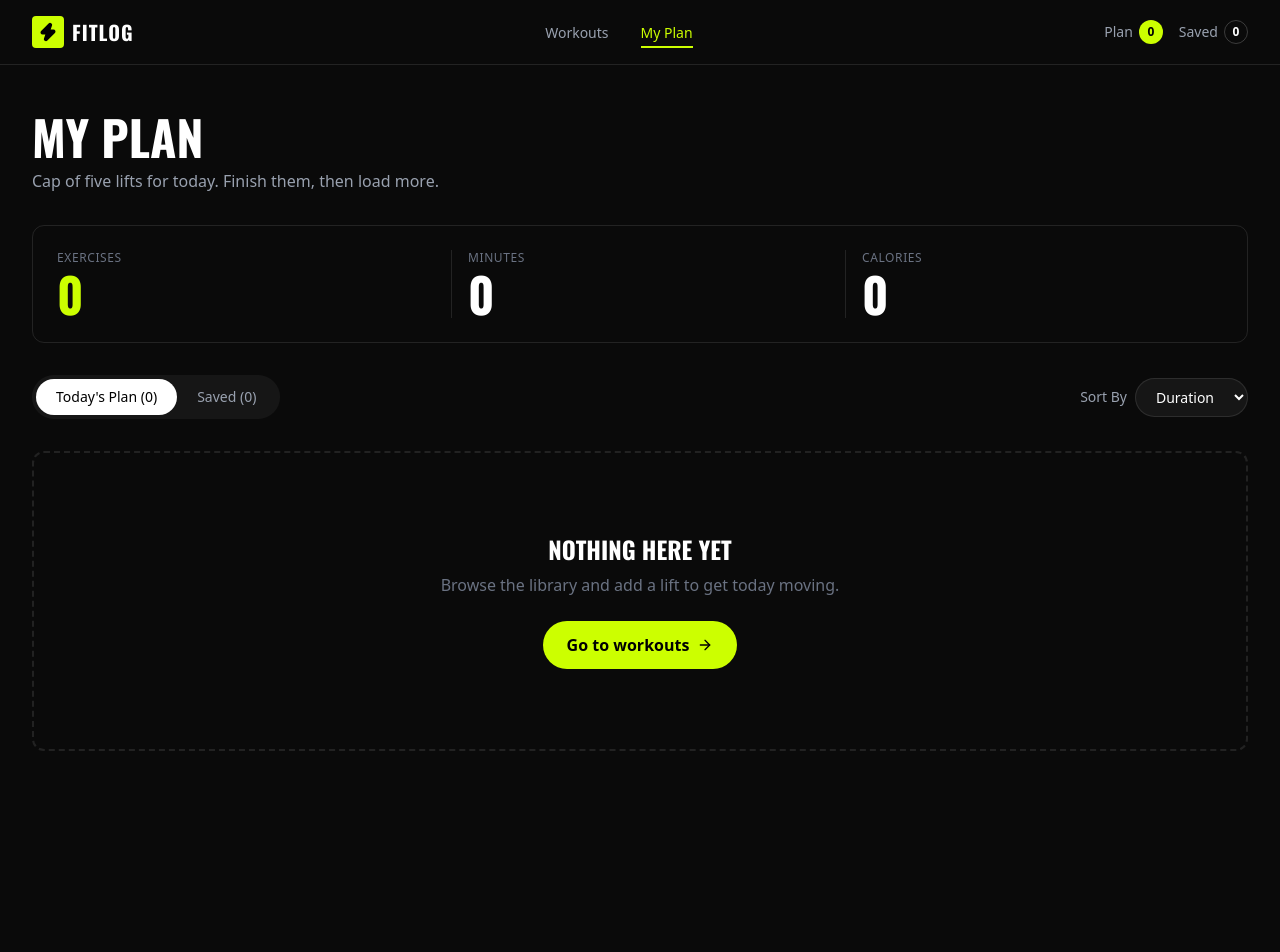
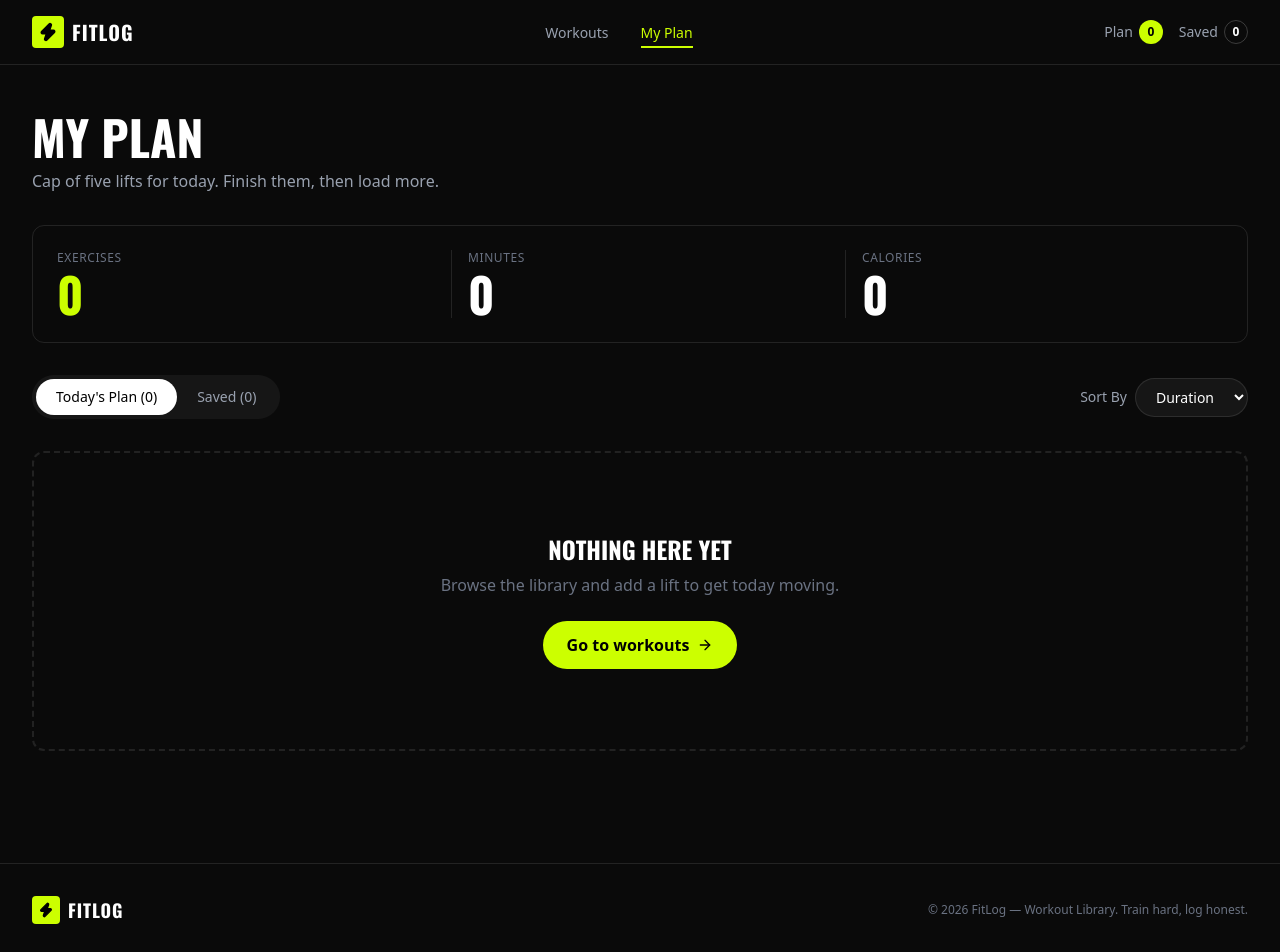
Before and after one commit to shourovkumar/fit-log, a Next.js app: page /my-plan in a window 1280 px wide. Shown: the top 952 px of the page. Before the commit the page ends 800 px from the top, so only its background shows below. Built offline with nearby package versions, Linux system fonts and the light colour scheme.

Commit message:
complete all pages and functionality

```diff
--- a/src/app/layout.tsx
+++ b/src/app/layout.tsx
@@ -1,3 +1,4 @@
+import Footer from '@/components/Footer';
 import Navbar from '@/components/Navbar';
 import { PlanProvider } from '@/context/PlanContext';
 import type { Metadata } from 'next';
@@ -29,10 +30,11 @@ export default function RootLayout({
 }>) {
   return (
     <html lang="en">
-      <body className={`${oswald.variable} ${inter.variable} font-inter bg-[#0a0a0a] text-white antialiased`}>
+      <body className={`${oswald.variable} ${inter.variable} font-inter bg-[#0a0a0a] text-white antialiased min-h-screen flex flex-col`}>
         <PlanProvider>
           <Navbar />
-          <main>{children}</main>
+          <main className="flex-1">{children}</main>
+          <Footer />
           <ToastContainer position="top-right" autoClose={2000} theme="dark" />
         </PlanProvider>
       </body>
--- /dev/null
+++ b/src/app/loading.tsx
@@ -0,0 +1,8 @@
+export default function Loading() {
+  return (
+    <div className="min-h-[60vh] flex flex-col items-center justify-center">
+      <div className="w-12 h-12 border-4 border-white/10 border-t-[#ccff00] rounded-full animate-spin"></div>
+      <p className="text-gray-400 text-sm mt-4">Loading workouts…</p>
+    </div>
+  );
+}
--- /dev/null
+++ b/src/app/not-found.tsx
@@ -0,0 +1,25 @@
+import { ArrowLeft } from 'lucide-react';
+import Link from 'next/link';
+
+export default function NotFound() {
+  return (
+    <div className="min-h-[80vh] flex flex-col items-center justify-center px-4 text-center">
+      <p className="text-[#ccff00] text-sm font-semibold tracking-widest mb-4">
+        404
+      </p>
+      <h1 className="font-oswald text-5xl md:text-7xl font-bold uppercase text-white">
+        Page not found
+      </h1>
+      <p className="text-gray-400 mt-4 max-w-md">
+        The page you're looking for doesn't exist or has been moved.
+      </p>
+      <Link
+        href="/"
+        className="mt-8 inline-flex items-center gap-2 bg-[#ccff00] text-black font-bold px-6 py-3 rounded-full hover:bg-[#b8e600] transition-colors"
+      >
+        <ArrowLeft className="w-4 h-4" />
+        Back to Library
+      </Link>
+    </div>
+  );
+}
--- /dev/null
+++ b/src/components/Footer.tsx
@@ -0,0 +1,24 @@
+import { Zap } from 'lucide-react';
+import Link from 'next/link';
+
+const Footer = () => {
+  return (
+    <footer className="bg-[#0a0a0a] border-t border-white/10 mt-16">
+      <div className="max-w-7xl mx-auto px-4 sm:px-6 md:px-8 py-8 flex flex-col sm:flex-row items-center justify-between gap-4">
+        <Link href="/" className="flex items-center gap-2">
+          <div className="w-7 h-7 bg-[#ccff00] rounded flex items-center justify-center">
+            <Zap className="w-4 h-4 text-black fill-black" />
+          </div>
+          <span className="font-oswald font-bold text-lg tracking-wider text-white">
+            FITLOG
+          </span>
+        </Link>
+        <p className="text-gray-500 text-xs text-center sm:text-right">
+          © 2026 FitLog — Workout Library. Train hard, log honest.
+        </p>
+      </div>
+    </footer>
+  );
+};
+
+export default Footer;
```
